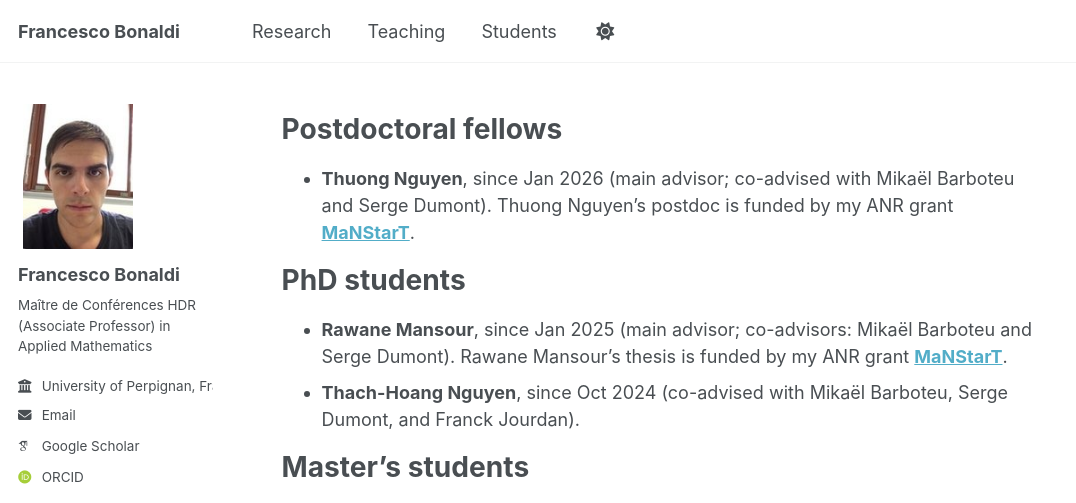
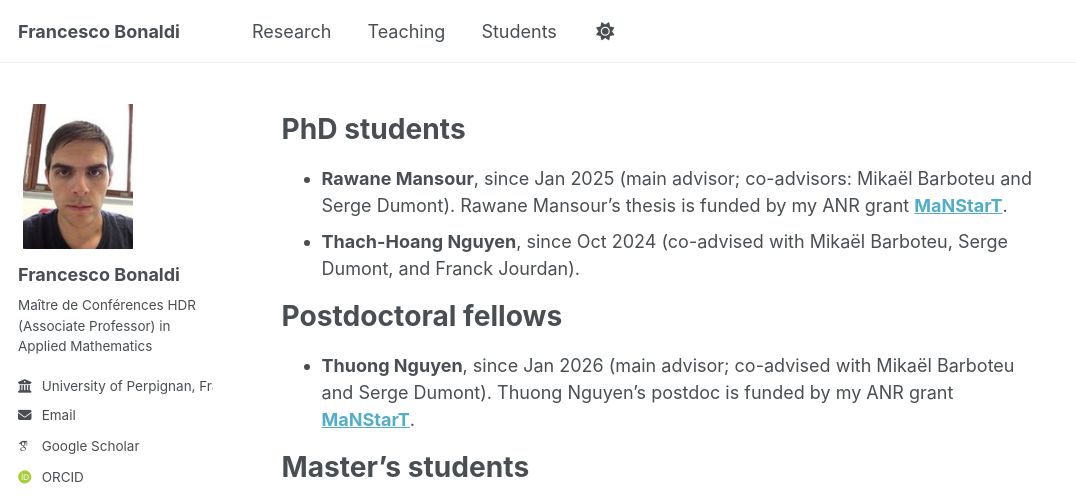
Before and after one commit to fbonaldi/fbonaldi.github.io, a Jekyll site: the page built from _pages/students.md, in a window 1280 px wide, cut to the strip 0-503 px from the top of the page. Shown: the whole strip, without its empty margins (0-1076 px from the left). Built offline with Jekyll 4.4.1, drawn with Linux system fonts in a browser that asks for light colours; some web fonts are replaced; a script bundle is joined from its source files by our own code; library files that are not in the unit come from our copies; part of the change alters nothing that is shown.

```diff
--- a/_pages/students.md
+++ b/_pages/students.md
@@ -3,10 +3,6 @@ permalink: /students/
 title: ""
 author_profile: true
 ---
-
-Postdoctoral fellows
-===
-* **Thuong Nguyen**, since Jan 2026 (main advisor; co-advised with Mikaël Barboteu and Serge Dumont). Thuong Nguyen's postdoc is funded by my ANR grant [**MaNStarT**](https://anr.fr/Projet-ANR-24-CE46-7619).
 
 PhD students
 ===
@@ -14,6 +10,10 @@ PhD students
   my ANR grant [**MaNStarT**](https://anr.fr/Projet-ANR-24-CE46-7619).
 * **Thach-Hoang Nguyen**, since Oct 2024 (co-advised with Mikaël Barboteu, Serge Dumont, and Franck Jourdan).
 
+Postdoctoral fellows
+===
+* **Thuong Nguyen**, since Jan 2026 (main advisor; co-advised with Mikaël Barboteu and Serge Dumont). Thuong Nguyen's postdoc is funded by my ANR grant [**MaNStarT**](https://anr.fr/Projet-ANR-24-CE46-7619).
+
 Master's students
 ===
 * **Samah Jabri**, co-advised with Mikaël Barboteu and Serge Dumont, Feb–Jul 2024.
```
